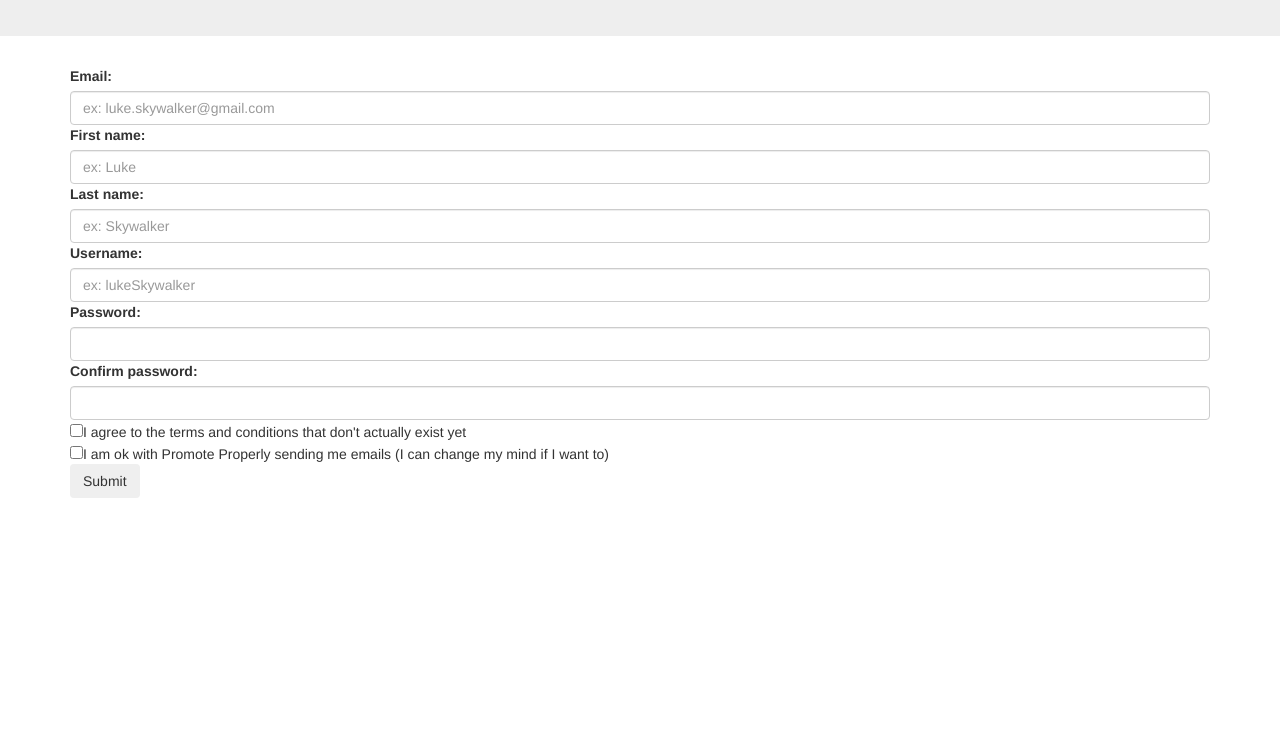
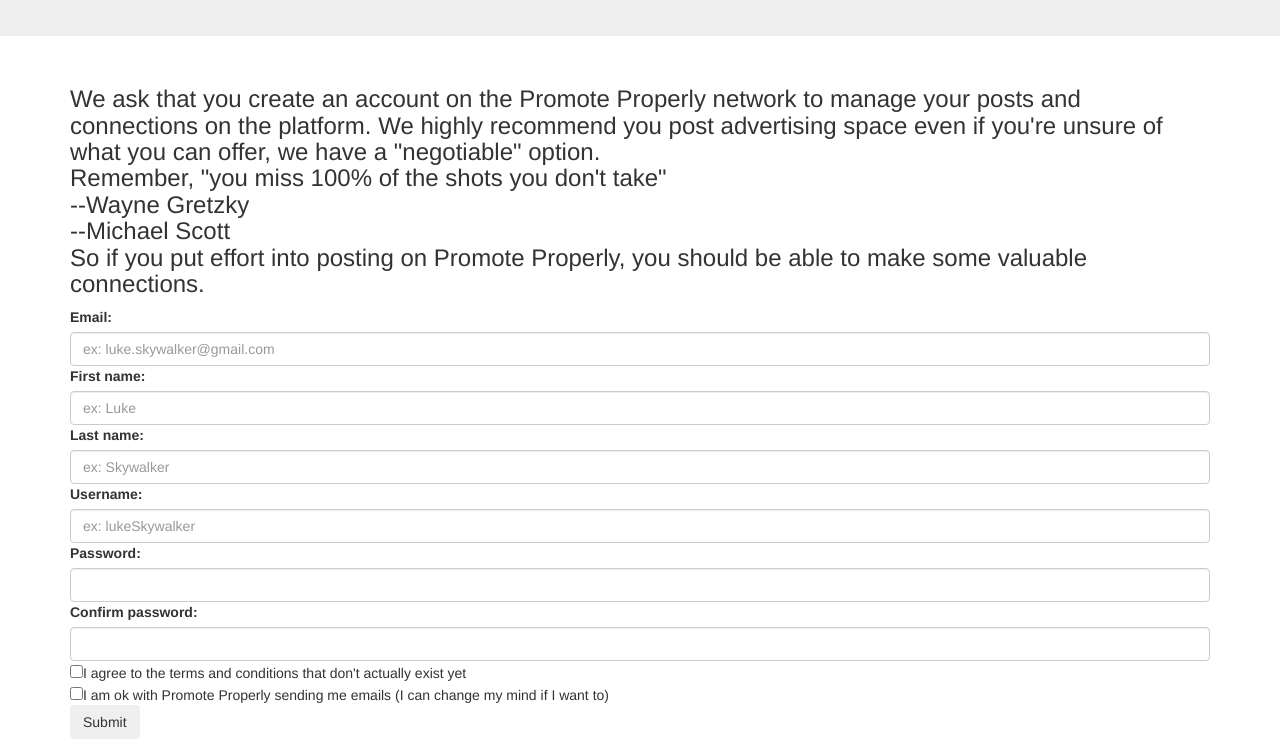
Before and after one commit to THE-COB/promoteProperlyTempSignup, a plain HTML site: page promoteSignUp.html in a window 1280 px wide. Shown: the part 159-912 px from the top of the page. Before the commit the page ends 800 px from the top, so only its background shows below. Drawn offline with nearby package versions, Linux system fonts and the light colour scheme.

Commit message:
Add files via upload

```diff
--- a/promoteSignUp.html
+++ b/promoteSignUp.html
@@ -68,6 +68,7 @@
 </div>
 
 <div class="container">
+	<h3>We ask that you create an account on the Promote Properly network to manage your posts and connections on the platform. We highly recommend you post advertising space even if you're unsure of what you can offer, we have a "negotiable" option.  <br>Remember, "you miss 100% of the shots you don't take"<br>  --Wayne Gretzky<br>    --Michael Scott<br>So if you put effort into posting on Promote Properly, you should be able to make some valuable connections.</h3>
 	<form name="accountForm" action="javascript:finish()">
 		<div>
 			<label>Email:</label>
```
Also changed, not shown: oddIcon.png (added).
